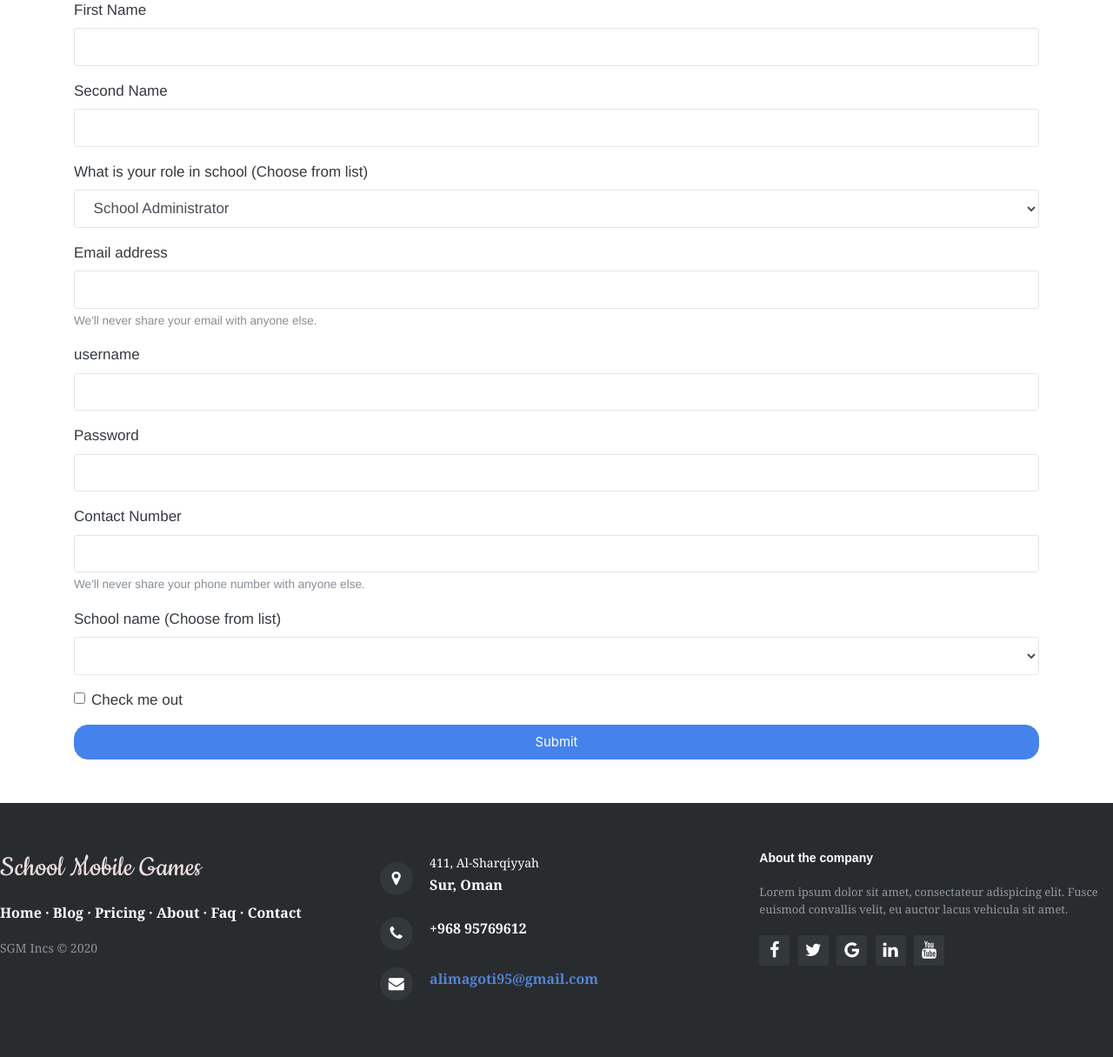
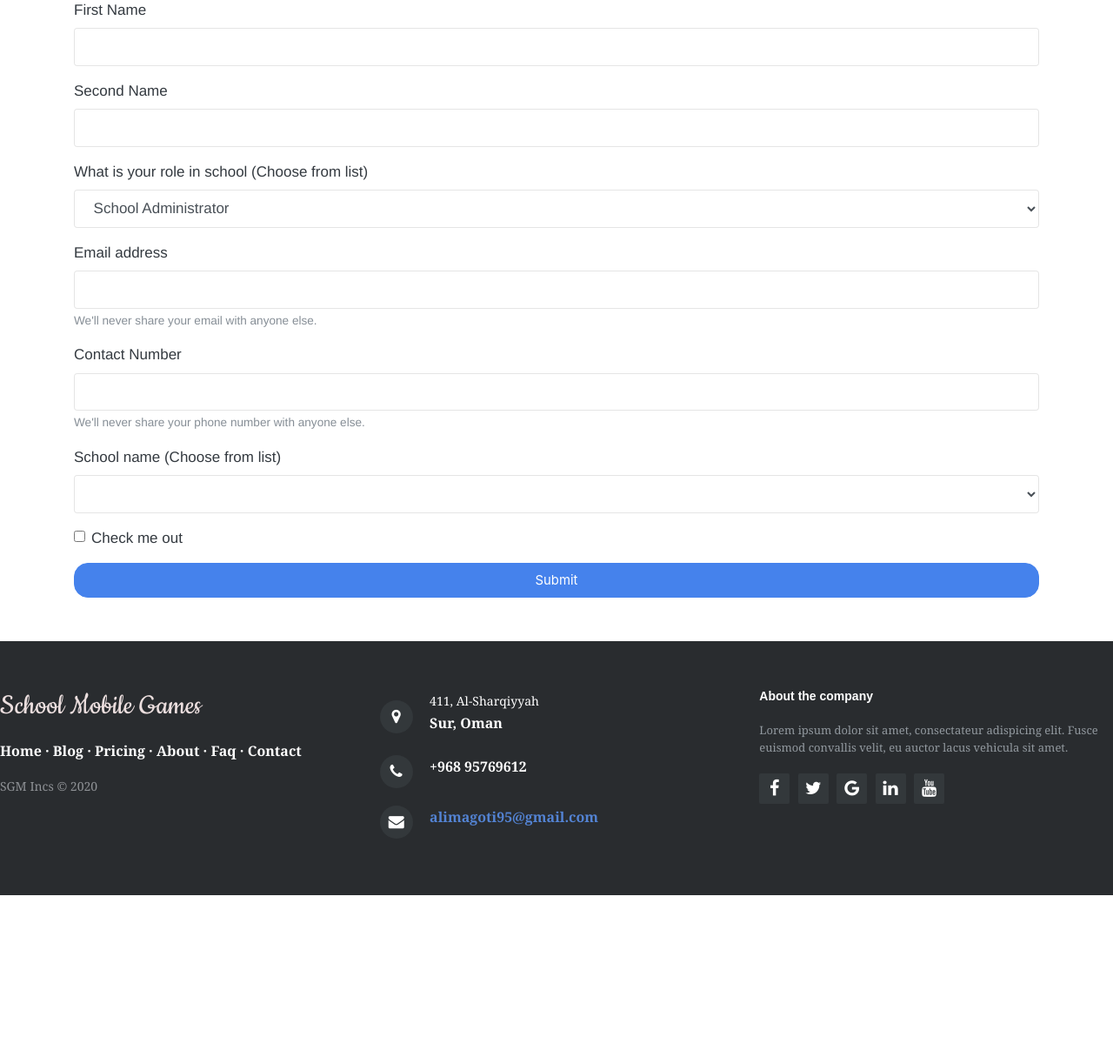
Before and after one commit to GameLearningManagementPlatform/School-mobile-game-platform, a PHP site: page /schoolManagerSchoolAdminregistration.php in a window 1280 px wide. Shown: the part 622-1837 px from the top of the page at 87% size. After the commit the page ends 1651 px from the top, so only its background shows below. Run offline with PHP 8.4, Linux system fonts and the light colour scheme; data that the repository does not hold is empty; some libraries are stand-ins or nearby versions.

Commit message:
Header 2

```diff
--- a/PlatformAdmin-EditPost.php
+++ b/PlatformAdmin-EditPost.php
@@ -11,12 +11,11 @@ if (isset($_POST['submit'])) {
     $secondname = $_POST['secondname'];
     $role = $_POST['role'];
     $email = $_POST['email'];
-    $password = $_POST['password'];
     $phonenumber = $_POST['phonenumber'];
     $schoolname = $_POST['schoolname'];
 
 
-    $result = $crud->editManager_Admin($id,$firstname, $secondname, $role, $email, $password, $phonenumber, $schoolname);
+    $result = $crud->editManager_Admin($id,$firstname, $secondname, $role, $email, $phonenumber, $schoolname);
 
     if($result){
         header("Location: schoolManagerSchoolAdminViewUsers.php");
--- a/PlatformAdmin-EditUser.php
+++ b/PlatformAdmin-EditUser.php
@@ -64,11 +64,6 @@ if (!isset($_GET['id'])) {
                         else.</small>
                 </div>
                 <div class="form-group">
-                    <label for="exampleInputPassword1">Password</label>
-                    <input type="password" class="form-control" id="exampleInputPassword1" name="password"
-                           value="value="<?php echo $users['password'] ?>"">
-                </div>
-                <div class="form-group">
                     <label for="phonenumber"> Contact Number</label>
                     <input type="text" class="form-control" id="phonenumber" name="phonenumber"
                            value="<?php echo $users['phonenumber']  ?>"" >
--- a/PlatformAdmin-ViewUser.php
+++ b/PlatformAdmin-ViewUser.php
@@ -18,7 +18,6 @@ if (!isset($_GET['id'])) {
             <h5 class="card-title"><?php echo $result['firstname'] . "\t" . $result['secondname']; ?></h5>
             <h6 class="card-subtitle mb-2 text-muted"><?php echo $result['role']; ?></h6>
             <p class="card-text">Email:<?php echo $result['email']; ?></p>
-            <p class="card-text">Password:<?php echo $result['password']; ?></p>
             <p class="card-text">Phone Number:<?php echo $result['phonenumber']; ?></p>
             <p class="card-text">School ID:<?php echo $result['school_id']; ?></p>
             <p class="card-text">School Name:<?php echo $result['schoolname']; ?></p>
--- a/createUsername_Password.php
+++ b/createUsername_Password.php
@@ -33,6 +33,7 @@ if(isset($_POST['submit'])) {
                     <label for="exampleInputPassword1">Confirm password </label>
                     <input required type="password" class="form-control" id="exampleInputPassword1" name="password">
                 </div>
+                <!--Before hitting submit validate the password matching using javascript-->
 
                 <button type="submit" name="submit" class="btn btn-primary btn-block">Submit</button>
 
--- a/database/userCrud.php
+++ b/database/userCrud.php
@@ -11,12 +11,12 @@ class crud
     }
 
     // insert into database
-    public function insertSchoolmanager_Admin($firstname, $secondname, $role, $email,$username, $password, $phonenumber, $schoolname)
+    public function insertSchoolmanager_Admin($firstname, $secondname, $role, $email, $username, $password, $phonenumber, $schoolname)
     {
         try {
             // define sql statement to be executed
-            $sql = "INSERT into schooladmin_schoolmanager(firstname, secondname,role, email,username, password,phonenumber,school_id ) VALUES (:firstname, :secondname, :role, :email,
-            :username,:password, :phonenumber, :schoolname)";
+            $sql = "INSERT into schooladmin_schoolmanager(firstname, secondname,role, email,phonenumber,school_id ) VALUES (:firstname, :secondname,
+            :role, :email,  :phonenumber, :schoolname)";
             //prepare the sql statement for execution
             $pdo = $this->db->prepare($sql);
             // bind all placeholders to the actual values
@@ -24,8 +24,6 @@ class crud
             $pdo->bindparam(':secondname', $secondname);
             $pdo->bindparam(':role', $role);
             $pdo->bindparam(':email', $email);
-            $pdo->bindparam(':username', $username);
-            $pdo->bindparam(':password', $password);
             $pdo->bindparam(':phonenumber', $phonenumber);
             $pdo->bindparam(':schoolname', $schoolname);
 
@@ -50,21 +48,6 @@ class crud
             return false;
         }
     }
-   /* public function getSchoolAdminSchoolManagerByEmail_Password($username, $password){
-        //a functon to get email of the admin to help with login
-        try{
-            $sql = "select * from schooladmin_schoolmanager where username = :username AND password = :password ";
-            $pdo = $this->db->query($sql);
-            $pdo->bindparam('username', $username);
-            $pdo->bindparam('password', $password);
-            $pdo->execute();
-            $result = $pdo->fetch();
-            return $result;
-        }catch (PDOException $exception){
-            echo $exception->getMessage();
-            return false;
-        }
-    }*/
 
     public function getSchoolName()
     {
@@ -95,11 +78,11 @@ class crud
         }
     }
 
-    public function editManager_Admin($id, $firstname, $secondname, $role, $email, $password, $phonenumber, $schoolname)
+    public function editManager_Admin($id, $firstname, $secondname, $role, $email, $phonenumber, $schoolname)
     {
         try {
             $sql = "UPDATE `schooladmin_schoolmanager` SET
-                   `firstname`= :firstname,`secondname`= :secondname,`role`= :role,`email`= :email,`password`= :password,
+                   `firstname`= :firstname,`secondname`= :secondname,`role`= :role,`email`= :email,
                    `phonenumber`= :phonenumber,`school_id`= :schoolname WHERE 	user_id = :id";
 
             //prepare the sql statement for execution
@@ -110,7 +93,6 @@ class crud
             $pdo->bindparam(':secondname', $secondname);
             $pdo->bindparam(':role', $role);
             $pdo->bindparam(':email', $email);
-            $pdo->bindparam(':password', $password);
             $pdo->bindparam(':phonenumber', $phonenumber);
             $pdo->bindparam(':schoolname', $schoolname);
 
@@ -124,7 +106,8 @@ class crud
         }
     }
 
-    public function deleteSchoolAdmin_SchoolManager($id){
+    public function deleteSchoolAdmin_SchoolManager($id)
+    {
         try {
             $sql = 'DELETE FROM `schooladmin_schoolmanager` WHERE user_id = :id ';
             //prepare the sql statement for execution
@@ -133,28 +116,9 @@ class crud
             $pdo->bindparam(':id', $id);
             $pdo->execute();
             return true;
-        }catch (PDOException $exception){
+        } catch (PDOException $exception) {
             echo $exception->getMessage();
             return false;
         }
     }
-
-    //inserting into user_authentication table for username and password
-    public function insertUserNameAndPassword($username, $password){
-        try {
-            $sql = 'INSERT INTO user_authentication (username, password) VALUES (:username, :password)';
-            $pdo = $this->db->prepare($sql);
-
-            $pdo->bindparam(':username', $username);
-            $pdo->bindparam(':password', $password);
-            // execute statement
-            $pdo->execute();
-            return true;
-
-        } catch (PDOException $e) {
-            echo $e->getMessage();
-            return false;
-        }
-    }
-
 }
--- a/schoolManagerSchoolAdminViewUsers.php
+++ b/schoolManagerSchoolAdminViewUsers.php
@@ -52,7 +52,6 @@ $result = $crud->getSchoolManager_SchoolAdmin();
             <th>secondname</th>
             <th>role</th>
             <th>email</th>
-            <th>password</th>
             <th>phonenumber</th>
             <th>schoolname</th>
             <th>view</th>
@@ -67,7 +66,6 @@ $result = $crud->getSchoolManager_SchoolAdmin();
                 <td> <?php echo $row['secondname']; ?></td>
                 <td> <?php echo $row['role']; ?></td>
                 <td> <?php echo $row['email']; ?></td>
-                <td> <?php echo $row['password']; ?></td>
                 <td> <?php echo $row['phonenumber']; ?></td>
                 <td> <?php echo $row['schoolname']; ?></td>
                 <td><a href="PlatformAdmin-ViewUser.php?id=<?php echo $row['user_id']; ?>"
--- a/schoolManagerSchoolAdminregistration.php
+++ b/schoolManagerSchoolAdminregistration.php
@@ -9,8 +9,6 @@ require 'database/conn.php';
             -first name
             -last name
             -email
-            -username
-            -password
             -Date of Birth
             -School list from dropdown(name of the school)
             -contact number
@@ -59,15 +57,6 @@ require 'database/conn.php';
                         else.</small>
                 </div>
                 <div class="form-group">
-                    <label for="username">username</label>
-                    <input required type="text" class="form-control" id="username" name="username">
-                </div>
-                <div class="form-group">
-                    <label for="exampleInputPassword1">Password</label>
-                    <input required type="password" class="form-control" id="exampleInputPassword1" name="password">
-                </div>
-
-                <div class="form-group">
                     <label for="phonenumber"> Contact Number</label>
                     <input type="text" class="form-control" id="phonenumber" name="phonenumber">
                     <small id="phoneHelp" class="form-text text-muted">We'll never share your phone number with anyone
```
Also changed, not shown: Development Stucture/HowTheSystemWorks.md (+1 -1 lines), success.php (+1 -10 lines).
